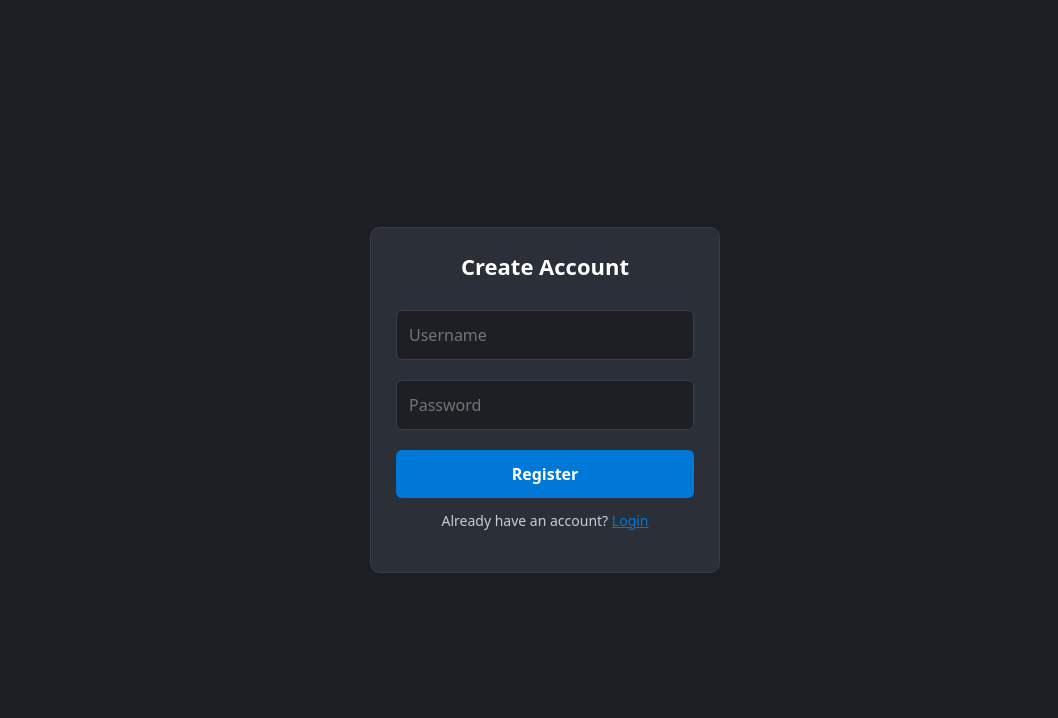
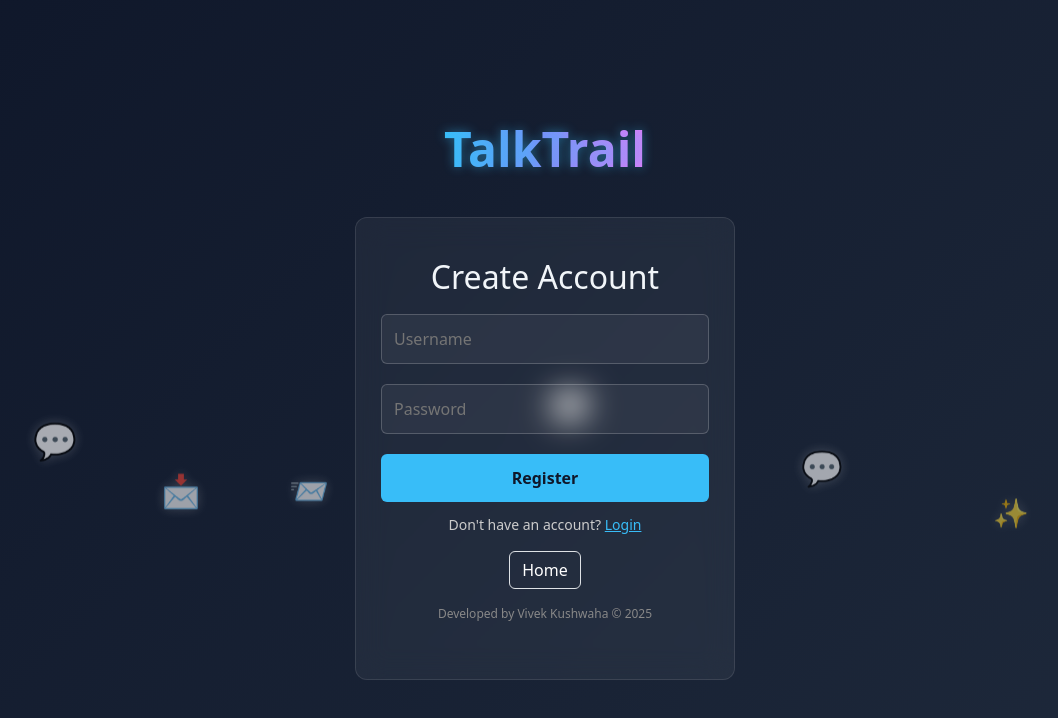
Before and after one commit to vivekkushwaha27/TalkTrail, an Angular app in the folder Frontend/TalkTrailUI/: page /register in a window 1280 px wide. Shown: the top 718 px of the page, without its empty margins (95-1153 px from the left). Built offline with nearby package versions, Linux system fonts and the light colour scheme.

Commit message:
Updated the login and register UI and code fixes

```diff
--- a/Frontend/TalkTrailUI/src/app/auth/login/login.html
+++ b/Frontend/TalkTrailUI/src/app/auth/login/login.html
@@ -1,15 +1,33 @@
 <div class="auth-container">
+    <div class="floating-bubbles">
+        <div class="bubble">💬</div>
+        <div class="bubble">📨</div>
+        <div class="bubble">💭</div>
+        <div class="bubble">💬</div>
+        <div class="bubble">✨</div>
+        <div class="bubble">📩</div>
+    </div>
+
+    <h1 class="header-title">TalkTrail</h1>
+
     <div class="auth-box">
-        <h2 class="title">Login</h2>
-
+        <h2>Login</h2>
         <input class="input" placeholder="Username" [(ngModel)]="username">
         <input class="input" type="password" placeholder="Password" [(ngModel)]="password">
 
         <button class="primary-button" (click)="login()">Login</button>
 
         <p class="switch-text">
-            Don't have an account?
-            <span class="link" routerLink="/register">Register</span>
+            Don't have an account? <span class="link" routerLink="/register">Register</span>
         </p>
+
+        <p>
+            <button routerLink="/" class="btn border text-white">Home</button>
+        </p>
+
+        <p style="margin-top:15px;font-size:12px;color:#888;">
+            Developed by Vivek Kushwaha &copy; 2025
+        </p>
+
     </div>
 </div>
--- a/Frontend/TalkTrailUI/src/app/auth/login/login.scss
+++ b/Frontend/TalkTrailUI/src/app/auth/login/login.scss
@@ -1,25 +1,40 @@
 .auth-container {
     height: 100vh;
     display: flex;
+    flex-direction: column;
     justify-content: center;
     align-items: center;
-    background: #1e1f24;
+    background: linear-gradient(135deg, #0f172a, #1e293b);
+    overflow: hidden;
+    position: relative;
+    padding: 20px;
+}
+
+.header-title {
+    font-size: 3rem;
+    font-weight: 800;
+    margin-bottom: 40px;
+    background: linear-gradient(90deg, #38bdf8, #818cf8, #e879f9);
+    -webkit-background-clip: text;
+    -webkit-text-fill-color: transparent;
+    animation: glowText 3s ease-in-out infinite alternate;
+    z-index: 10;
+    position: relative;
+    text-align: center;
 }
 
 .auth-box {
-    background: #2a2f38;
-    width: 350px;
-    padding: 25px;
-    border-radius: 10px;
+    background: rgba(255, 255, 255, 0.05);
+    backdrop-filter: blur(15px);
+    border: 1px solid rgba(255, 255, 255, 0.1);
+    width: 100%;
+    max-width: 380px;
+    padding: 40px 25px;
+    border-radius: 12px;
     text-align: center;
-    border: 1px solid #3a3f47;
-    color: #fff;
-}
-
-.title {
-    margin-bottom: 20px;
-    font-size: 22px;
-    font-weight: 600;
+    color: #f1f5f9;
+    position: relative;
+    z-index: 10;
 }
 
 .input {
@@ -27,31 +42,31 @@
     padding: 12px;
     margin: 10px 0;
     border-radius: 6px;
-    border: 1px solid #3a3f47;
-    background: #1e1f24;
-    color: #fff;
+    border: 1px solid rgba(255,255,255,0.2);
+    background: rgba(255,255,255,0.05);
+    color: #f1f5f9;
     outline: none;
 }
 
 .input:focus {
-    border-color: #0078d7;
+    border-color: #38bdf8;
 }
 
 .primary-button {
     width: 100%;
     padding: 12px;
-    background: #0078d7;
+    background: #38bdf8;
     border: none;
     border-radius: 6px;
     font-weight: 600;
     margin-top: 10px;
     cursor: pointer;
-    color: #fff;
+    color: #0f172a;
     transition: 0.2s;
 }
 
 .primary-button:hover {
-    background: #0a6cc4;
+    background: #0ea5e9;
 }
 
 .switch-text {
@@ -61,11 +76,54 @@
 }
 
 .link {
-    color: #0078d7;
+    color: #38bdf8;
     cursor: pointer;
     text-decoration: underline;
 }
 
 .link:hover {
-    color: #0aa4ff;
+    color: #0ea5e9;
 }
+
+.floating-bubbles {
+    position: absolute;
+    inset: 0;
+    overflow: visible;
+    z-index: 3;
+    pointer-events: none;
+}
+
+.bubble {
+    position: absolute;
+    bottom: 0;
+    font-size: 2rem;
+    opacity: 0.6;
+    animation: floatUp 10s linear infinite;
+    filter: drop-shadow(0 0 6px rgba(255,255,255,0.3));
+    will-change: transform;
+}
+
+.bubble:nth-child(1) { left: 10%; animation-duration: 12s; font-size: 2.2rem; }
+.bubble:nth-child(2) { left: 30%; animation-duration: 14s; font-size: 2rem; }
+.bubble:nth-child(3) { left: 50%; animation-duration: 11s; font-size: 2.4rem; }
+.bubble:nth-child(4) { left: 70%; animation-duration: 13s; font-size: 2.1rem; }
+.bubble:nth-child(5) { left: 85%; animation-duration: 15s; font-size: 1.8rem; }
+.bubble:nth-child(6) { left: 20%; animation-duration: 14s; font-size: 2rem; }
+
+@keyframes floatUp {
+  0% { transform: translateY(0); opacity: 0.3; }
+  25% { transform: translateY(-25vh); opacity: 0.5; }
+  50% { transform: translateY(-50vh); opacity: 0.7; }
+  75% { transform: translateY(-75vh); opacity: 0.5; }
+  100% { transform: translateY(-100vh); opacity: 0; }
+}
+
+@keyframes glowText {
+  0% { text-shadow: 0 0 8px rgba(56,189,248,0.4); }
+  100% { text-shadow: 0 0 18px rgba(56,189,248,0.7); }
+}
+
+@media (max-width: 768px) {
+    .auth-box { padding: 35px 20px; }
+    .header-title { font-size: 2.2rem; margin-bottom: 30px; }
+}
--- a/Frontend/TalkTrailUI/src/app/auth/register/register.html
+++ b/Frontend/TalkTrailUI/src/app/auth/register/register.html
@@ -1,15 +1,33 @@
 <div class="auth-container">
+    <div class="floating-bubbles">
+        <div class="bubble">💬</div>
+        <div class="bubble">📨</div>
+        <div class="bubble">💭</div>
+        <div class="bubble">💬</div>
+        <div class="bubble">✨</div>
+        <div class="bubble">📩</div>
+    </div>
+
+    <h1 class="header-title">TalkTrail</h1>
+
     <div class="auth-box">
-        <h2 class="title">Create Account</h2>
-
+        <h2>Create Account</h2>
         <input class="input" placeholder="Username" [(ngModel)]="username">
         <input class="input" type="password" placeholder="Password" [(ngModel)]="password">
 
         <button class="primary-button" (click)="register()">Register</button>
 
         <p class="switch-text">
-            Already have an account?
-            <span class="link" routerLink="/login">Login</span>
+            Don't have an account? <span class="link" routerLink="/login">Login</span>
         </p>
+
+        <p>
+            <button routerLink="/" class="btn border text-white">Home</button>
+        </p>
+
+        <p style="margin-top:15px;font-size:12px;color:#888;">
+            Developed by Vivek Kushwaha &copy; 2025
+        </p>
+
     </div>
 </div>
--- a/Frontend/TalkTrailUI/src/app/auth/register/register.scss
+++ b/Frontend/TalkTrailUI/src/app/auth/register/register.scss
@@ -1,25 +1,40 @@
 .auth-container {
     height: 100vh;
     display: flex;
+    flex-direction: column;
     justify-content: center;
     align-items: center;
-    background: #1e1f24;
+    background: linear-gradient(135deg, #0f172a, #1e293b);
+    overflow: hidden;
+    position: relative;
+    padding: 20px;
+}
+
+.header-title {
+    font-size: 3rem;
+    font-weight: 800;
+    margin-bottom: 40px;
+    background: linear-gradient(90deg, #38bdf8, #818cf8, #e879f9);
+    -webkit-background-clip: text;
+    -webkit-text-fill-color: transparent;
+    animation: glowText 3s ease-in-out infinite alternate;
+    z-index: 10;
+    position: relative;
+    text-align: center;
 }
 
 .auth-box {
-    background: #2a2f38;
-    width: 350px;
-    padding: 25px;
-    border-radius: 10px;
+    background: rgba(255, 255, 255, 0.05);
+    backdrop-filter: blur(15px);
+    border: 1px solid rgba(255, 255, 255, 0.1);
+    width: 100%;
+    max-width: 380px;
+    padding: 40px 25px;
+    border-radius: 12px;
     text-align: center;
-    border: 1px solid #3a3f47;
-    color: #fff;
-}
-
-.title {
-    margin-bottom: 20px;
-    font-size: 22px;
-    font-weight: 600;
+    color: #f1f5f9;
+    position: relative;
+    z-index: 10;
 }
 
 .input {
@@ -27,31 +42,31 @@
     padding: 12px;
     margin: 10px 0;
     border-radius: 6px;
-    border: 1px solid #3a3f47;
-    background: #1e1f24;
-    color: #fff;
+    border: 1px solid rgba(255,255,255,0.2);
+    background: rgba(255,255,255,0.05);
+    color: #f1f5f9;
     outline: none;
 }
 
 .input:focus {
-    border-color: #0078d7;
+    border-color: #38bdf8;
 }
 
 .primary-button {
     width: 100%;
     padding: 12px;
-    background: #0078d7;
+    background: #38bdf8;
     border: none;
     border-radius: 6px;
     font-weight: 600;
     margin-top: 10px;
     cursor: pointer;
-    color: #fff;
+    color: #0f172a;
     transition: 0.2s;
 }
 
 .primary-button:hover {
-    background: #0a6cc4;
+    background: #0ea5e9;
 }
 
 .switch-text {
@@ -61,11 +76,54 @@
 }
 
 .link {
-    color: #0078d7;
+    color: #38bdf8;
     cursor: pointer;
     text-decoration: underline;
 }
 
 .link:hover {
-    color: #0aa4ff;
+    color: #0ea5e9;
 }
+
+.floating-bubbles {
+    position: absolute;
+    inset: 0;
+    overflow: visible;
+    z-index: 3;
+    pointer-events: none;
+}
+
+.bubble {
+    position: absolute;
+    bottom: 0;
+    font-size: 2rem;
+    opacity: 0.6;
+    animation: floatUp 10s linear infinite;
+    filter: drop-shadow(0 0 6px rgba(255,255,255,0.3));
+    will-change: transform;
+}
+
+.bubble:nth-child(1) { left: 10%; animation-duration: 12s; font-size: 2.2rem; }
+.bubble:nth-child(2) { left: 30%; animation-duration: 14s; font-size: 2rem; }
+.bubble:nth-child(3) { left: 50%; animation-duration: 11s; font-size: 2.4rem; }
+.bubble:nth-child(4) { left: 70%; animation-duration: 13s; font-size: 2.1rem; }
+.bubble:nth-child(5) { left: 85%; animation-duration: 15s; font-size: 1.8rem; }
+.bubble:nth-child(6) { left: 20%; animation-duration: 14s; font-size: 2rem; }
+
+@keyframes floatUp {
+  0% { transform: translateY(0); opacity: 0.3; }
+  25% { transform: translateY(-25vh); opacity: 0.5; }
+  50% { transform: translateY(-50vh); opacity: 0.7; }
+  75% { transform: translateY(-75vh); opacity: 0.5; }
+  100% { transform: translateY(-100vh); opacity: 0; }
+}
+
+@keyframes glowText {
+  0% { text-shadow: 0 0 8px rgba(56,189,248,0.4); }
+  100% { text-shadow: 0 0 18px rgba(56,189,248,0.7); }
+}
+
+@media (max-width: 768px) {
+    .auth-box { padding: 35px 20px; }
+    .header-title { font-size: 2.2rem; margin-bottom: 30px; }
+}
--- a/Frontend/TalkTrailUI/src/app/auth/register/register.ts
+++ b/Frontend/TalkTrailUI/src/app/auth/register/register.ts
@@ -16,21 +16,22 @@ export class Register implements OnInit {
   constructor(private router: Router, private authService: AuthService) { }
 
   ngOnInit(): void {
-    if (this.authService.isLoggedIn()) {
-
+    if(this.authService.isLoggedIn()){
+     this.router.navigate(['/chat']);
     }
   }
 
   register() {
+    const user = {
+      username: this.username?.trim(),
+      password: this.password?.trim()
+    };
+
     if (!this.username || !this.password) {
       alert('Please enter valid username & password');
       return;
     }
 
-    const user = {
-      username: this.username?.trim(),
-      password: this.password?.trim()
-    };
     this.authService.signup(user).subscribe({
       next: (response) => {
         alert(response);
--- a/Frontend/TalkTrailUI/src/app/services/auth.ts
+++ b/Frontend/TalkTrailUI/src/app/services/auth.ts
@@ -31,7 +31,10 @@ export class AuthService {
   }
 
   getToken(): string | null {
-    return localStorage.getItem(this.TOKEN_KEY);
+    if (typeof localStorage !== 'undefined') {
+      return localStorage.getItem(this.TOKEN_KEY);
+    }
+    return null;
   }
 
   private decodeToken(): any | null {
@@ -58,7 +61,7 @@ export class AuthService {
   getUsers(): Observable<any> {
     const token = this.getToken();
     return this.http.get(`${this.BASE_URL}/get-users`, {
-      headers: { Authorization: `Bearer ${token}`}
+      headers: { Authorization: `Bearer ${token}` }
     });
   }
 }
```
